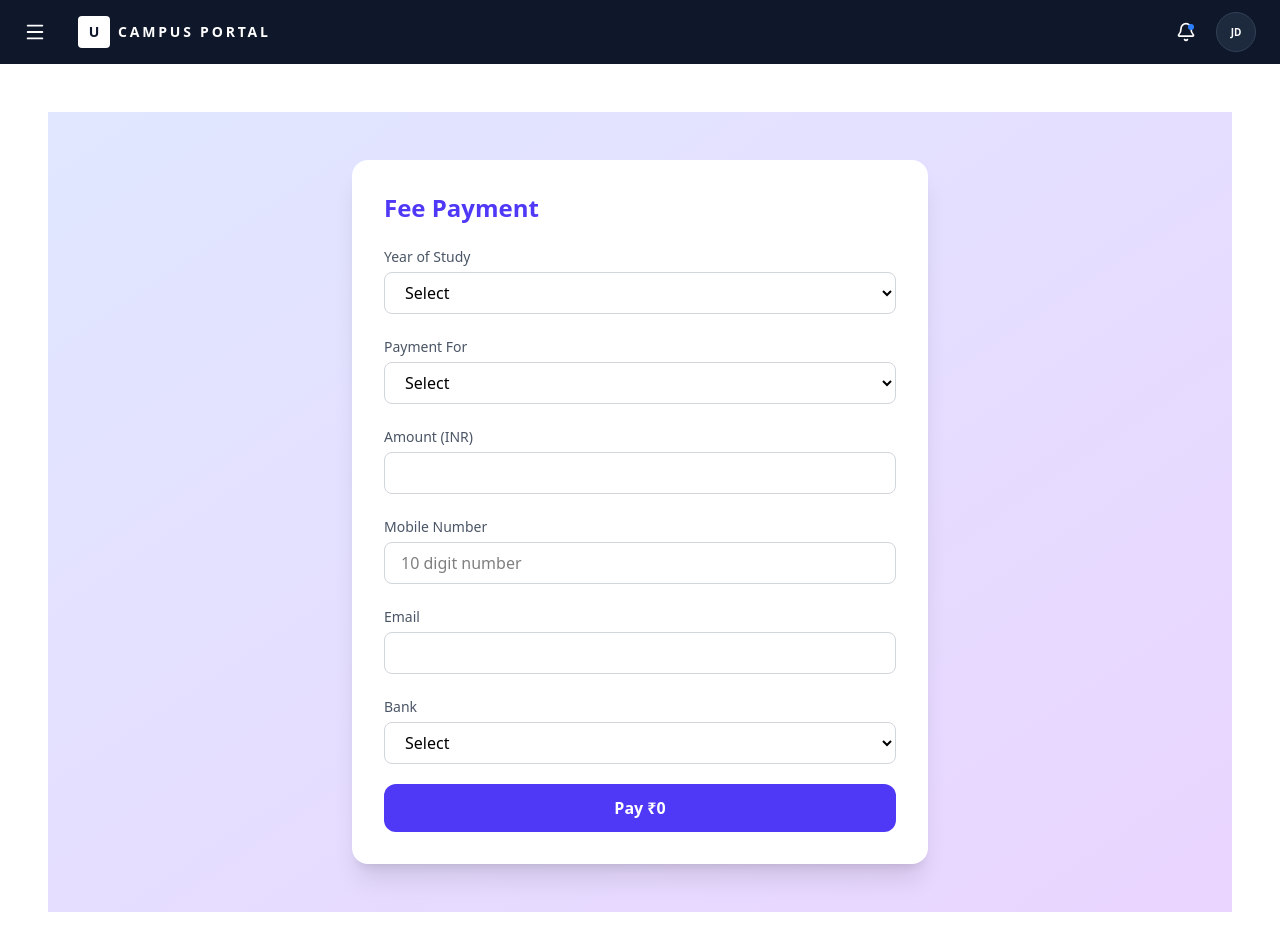
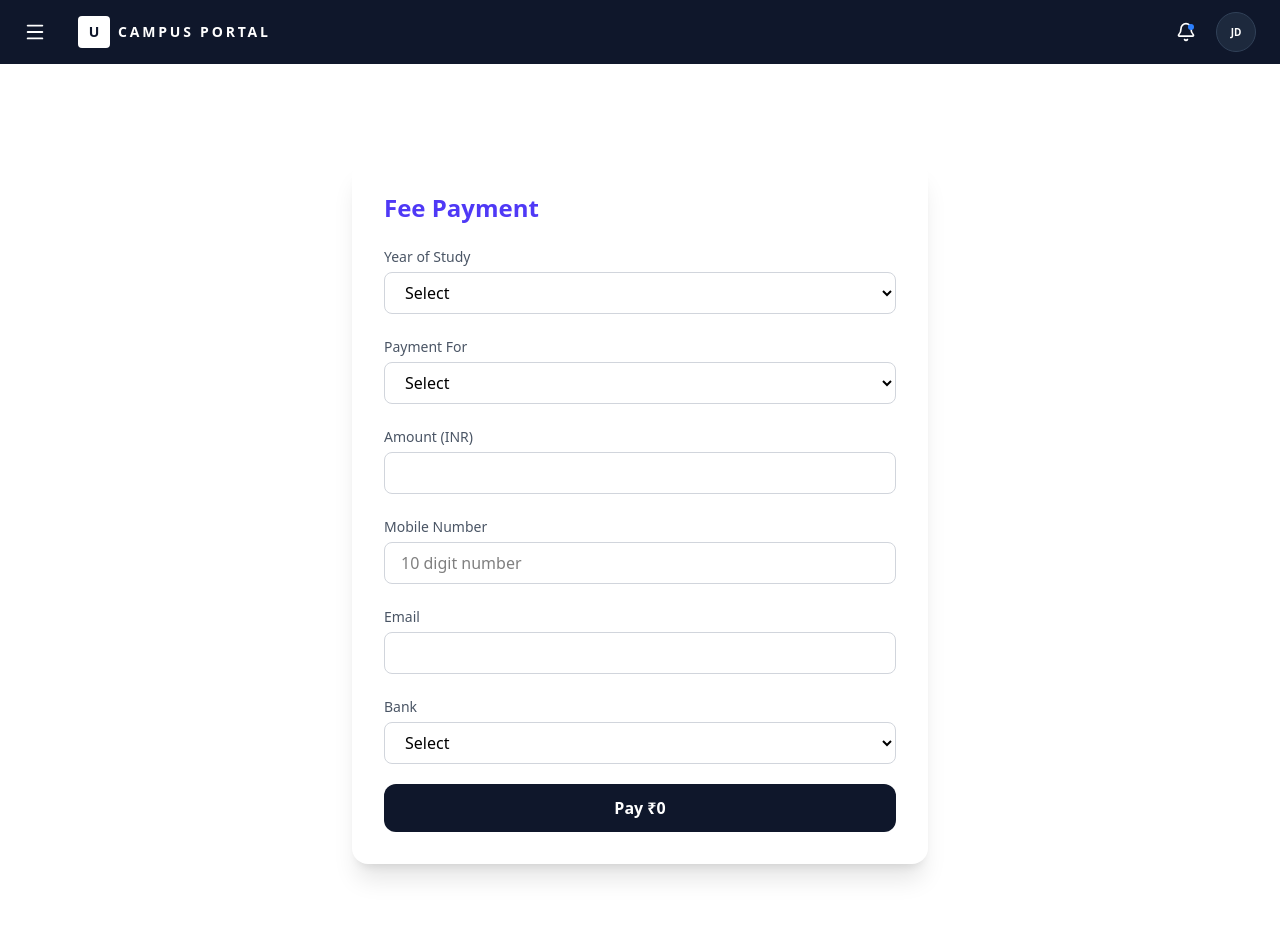
Before and after one commit to sh1vananda/campus-portal, a React (Vite) app: page /fees in a window 1280 px wide. Shown: the top 952 px of the page. Built offline with nearby package versions, Linux system fonts and the light colour scheme.

Commit message:
Change button styles and background color in Fees page

```diff
--- a/src/pages/Fees.jsx
+++ b/src/pages/Fees.jsx
@@ -62,7 +62,7 @@ const Fee = () => {
   };
 
   return (
-    <div className="min-h-screen bg-gradient-to-br from-indigo-100 to-purple-200 flex items-center justify-center p-6">
+<div className="min-h-screen bg-white flex items-center justify-center p-6">
       <form
         onSubmit={handleSubmit}
         className="bg-white w-full max-w-xl p-8 rounded-2xl shadow-xl space-y-5"
@@ -127,12 +127,13 @@ const Fee = () => {
           error={errors.bank}
         />
 
-        <button
-          type="submit"
-          className="w-full bg-indigo-600 hover:bg-indigo-700 text-white py-3 rounded-xl font-semibold transition"
-        >
-          Pay ₹{form.amount || 0}
-        </button>
+       <button
+  type="submit"
+  className="w-full bg-slate-900 hover:bg-slate-800 text-white py-3 rounded-xl font-semibold transition"
+>
+  Pay ₹{form.amount || 0}
+</button>
+
       </form>
     </div>
   );
```
